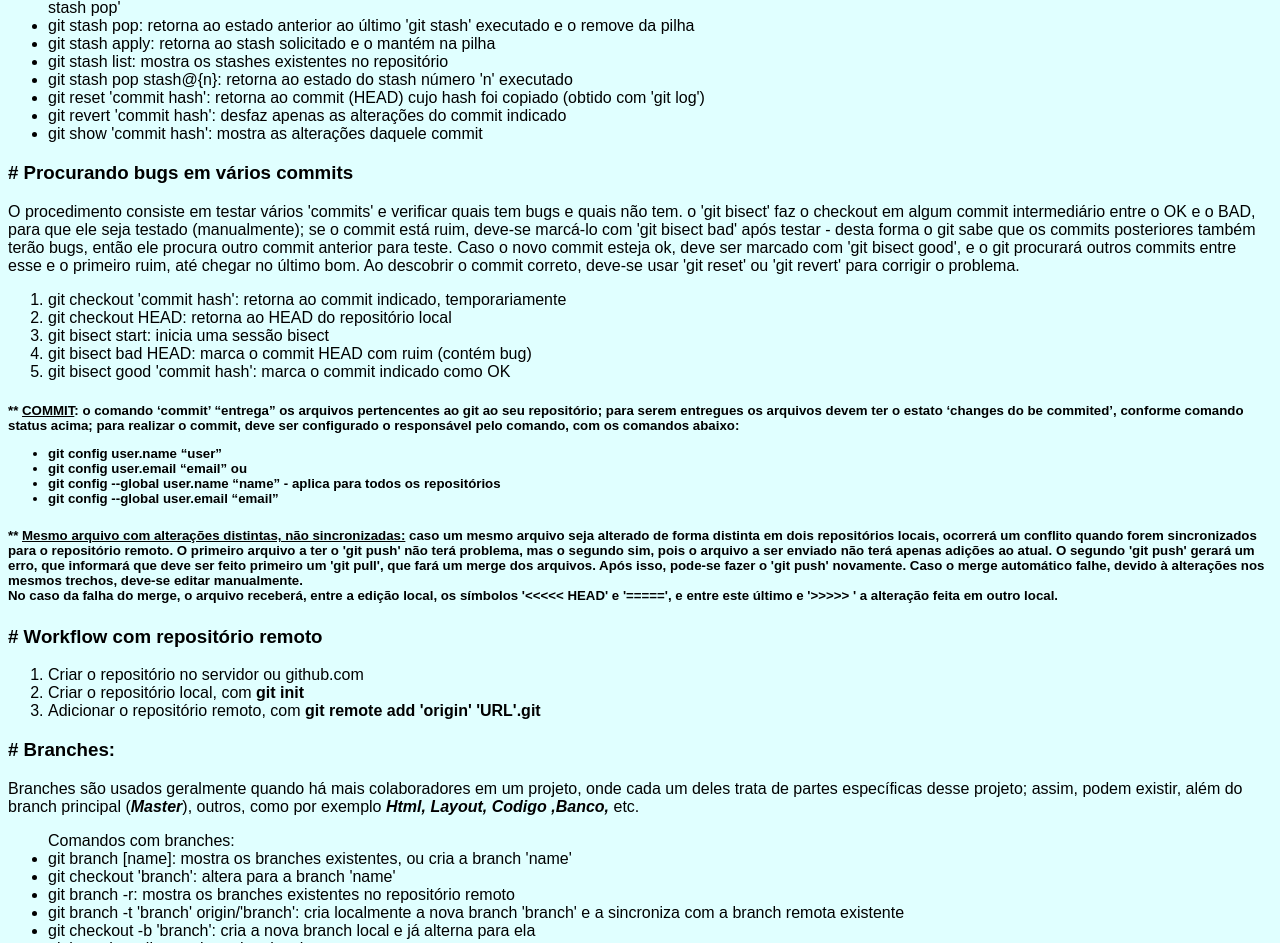
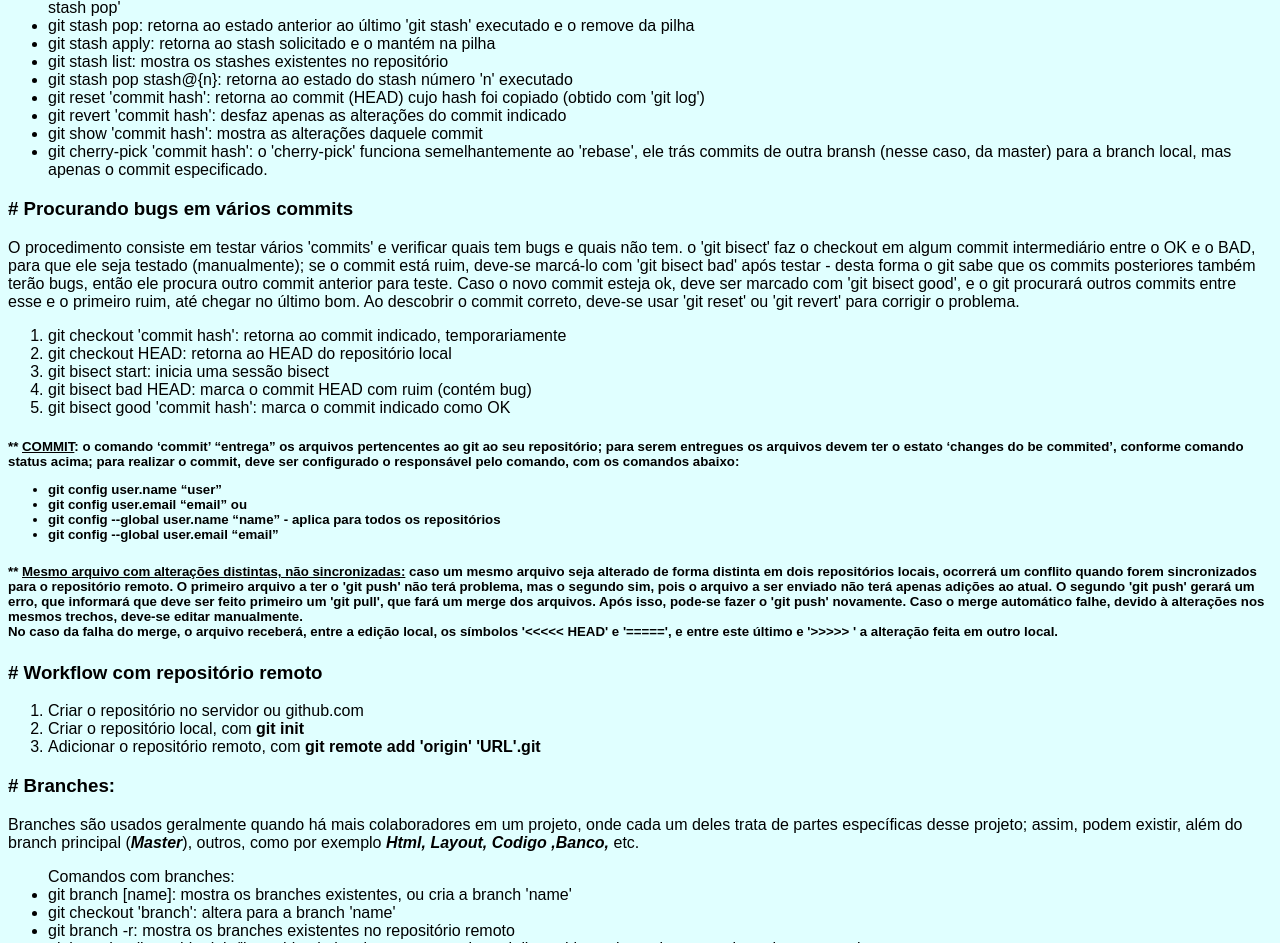
Before and after one commit to ernanikern/Curso_GIT, a plain HTML site: page index.html in a window 1280 px wide. Shown: the part 836-1779 px from the top of the page. Drawn offline with Linux system fonts and the light colour scheme.

Commit message:
cherry-pick

```diff
--- a/index.html
+++ b/index.html
@@ -56,6 +56,7 @@
       <li>git reset 'commit hash': retorna ao commit (HEAD) cujo hash foi copiado (obtido com 'git log')</li>
       <li>git revert 'commit hash': desfaz apenas as alterações do commit indicado</li>
       <li>git show 'commit hash': mostra as alterações daquele commit</li>
+      <li>git cherry-pick 'commit hash': o 'cherry-pick' funciona semelhantemente ao 'rebase', ele trás commits de outra bransh (nesse caso, da master) para a branch local, mas apenas o commit especificado.</li>
     </ul>
 
     <h3># Procurando bugs em vários commits</h3>
```
